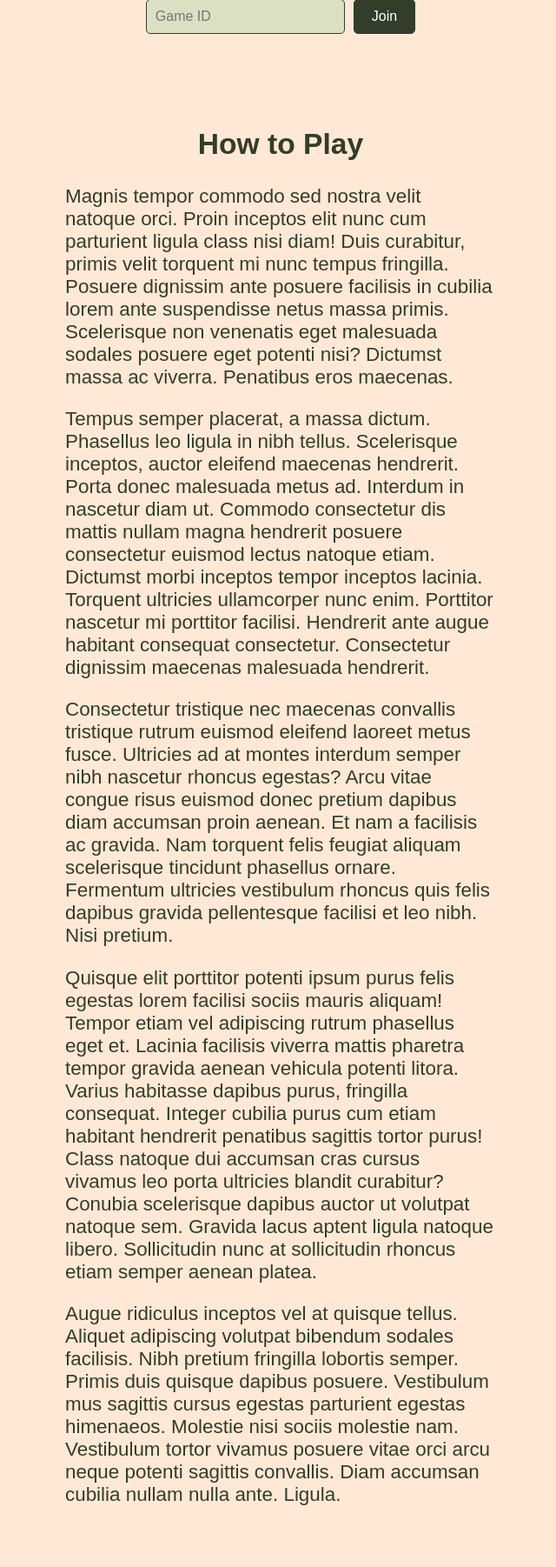
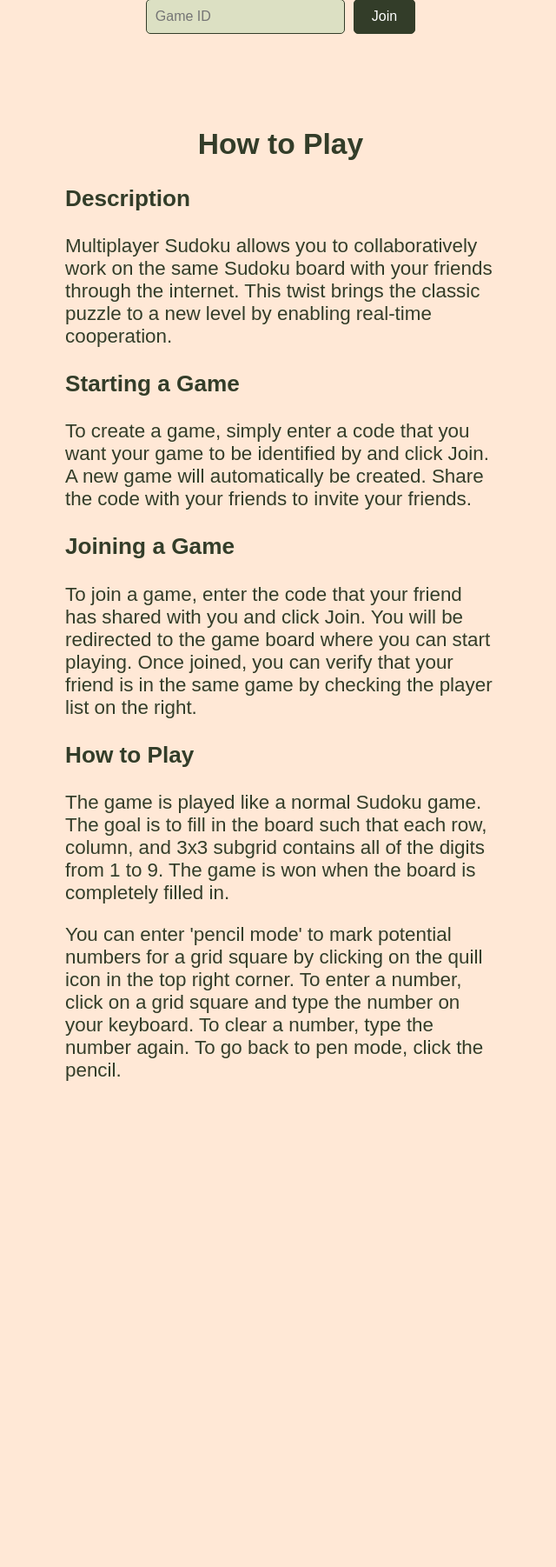
Before and after one commit to AlexanderJCS/multiplayer-sudoku, a Flask app: page / in a window 1280 px wide. Shown: the part 307-2109 px from the top of the page at 87% size, without its empty margins (317-957 px from the left). After the commit the page ends 1550 px from the top, so only its background shows below. Run offline with Flask 3, Linux system fonts and the light colour scheme.

Commit message:
add documentation

```diff
--- a/templates/index.html
+++ b/templates/index.html
@@ -21,21 +21,24 @@
 
     <div class="container" id="description">
         <h2>How to Play</h2>
+        <h3>Description</h3>
         <p>
-            Magnis tempor commodo sed nostra velit natoque orci. Proin inceptos elit nunc cum parturient ligula class nisi diam! Duis curabitur, primis velit torquent mi nunc tempus fringilla. Posuere dignissim ante posuere facilisis in cubilia lorem ante suspendisse netus massa primis. Scelerisque non venenatis eget malesuada sodales posuere eget potenti nisi? Dictumst massa ac viverra. Penatibus eros maecenas.
+            Multiplayer Sudoku allows you to collaboratively work on the same Sudoku board with your friends through the internet. This twist brings the classic puzzle to a new level by enabling real-time cooperation.
+        </p>
+        <h3>Starting a Game</h3>
+        <p>
+            To create a game, simply enter a code that you want your game to be identified by and click Join. A new game will automatically be created. Share the code with your friends to invite your friends.
+        </p>
+        <h3>Joining a Game</h3>
+        <p>
+            To join a game, enter the code that your friend has shared with you and click Join. You will be redirected to the game board where you can start playing. Once joined, you can verify that your friend is in the same game by checking the player list on the right.
+        </p>
+        <h3>How to Play</h3>
+        <p>
+            The game is played like a normal Sudoku game. The goal is to fill in the board such that each row, column, and 3x3 subgrid contains all of the digits from 1 to 9. The game is won when the board is completely filled in.
         </p>
         <p>
-            Tempus semper placerat, a massa dictum. Phasellus leo ligula in nibh tellus. Scelerisque inceptos, auctor eleifend maecenas hendrerit. Porta donec malesuada metus ad. Interdum in nascetur diam ut. Commodo consectetur dis mattis nullam magna hendrerit posuere consectetur euismod lectus natoque etiam. Dictumst morbi inceptos tempor inceptos lacinia. Torquent ultricies ullamcorper nunc enim. Porttitor nascetur mi porttitor facilisi. Hendrerit ante augue habitant consequat consectetur. Consectetur dignissim maecenas malesuada hendrerit.
-        </p>
-        <p>
-            Consectetur tristique nec maecenas convallis tristique rutrum euismod eleifend laoreet metus fusce. Ultricies ad at montes interdum semper nibh nascetur rhoncus egestas? Arcu vitae congue risus euismod donec pretium dapibus diam accumsan proin aenean. Et nam a facilisis ac gravida. Nam torquent felis feugiat aliquam scelerisque tincidunt phasellus ornare. Fermentum ultricies vestibulum rhoncus quis felis dapibus gravida pellentesque facilisi et leo nibh. Nisi pretium.
-        </p>
-        <p>
-            Quisque elit porttitor potenti ipsum purus felis egestas lorem facilisi sociis mauris aliquam! Tempor etiam vel adipiscing rutrum phasellus eget et. Lacinia facilisis viverra mattis pharetra tempor gravida aenean vehicula potenti litora. Varius habitasse dapibus purus, fringilla consequat. Integer cubilia purus cum etiam habitant hendrerit penatibus sagittis tortor purus! Class natoque dui accumsan cras cursus vivamus leo porta ultricies blandit curabitur? Conubia scelerisque dapibus auctor ut volutpat natoque sem. Gravida lacus aptent ligula natoque libero. Sollicitudin nunc at sollicitudin rhoncus etiam semper aenean platea.
-        </p>
-        <p>
-            Augue ridiculus inceptos vel at quisque tellus.
-            Aliquet adipiscing volutpat bibendum sodales facilisis. Nibh pretium fringilla lobortis semper. Primis duis quisque dapibus posuere. Vestibulum mus sagittis cursus egestas parturient egestas himenaeos. Molestie nisi sociis molestie nam. Vestibulum tortor vivamus posuere vitae orci arcu neque potenti sagittis convallis. Diam accumsan cubilia nullam nulla ante. Ligula.
+            You can enter 'pencil mode' to mark potential numbers for a grid square by clicking on the quill icon in the top right corner. To enter a number, click on a grid square and type the number on your keyboard. To clear a number, type the number again. To go back to pen mode, click the pencil.
         </p>
     </div>
 
```
